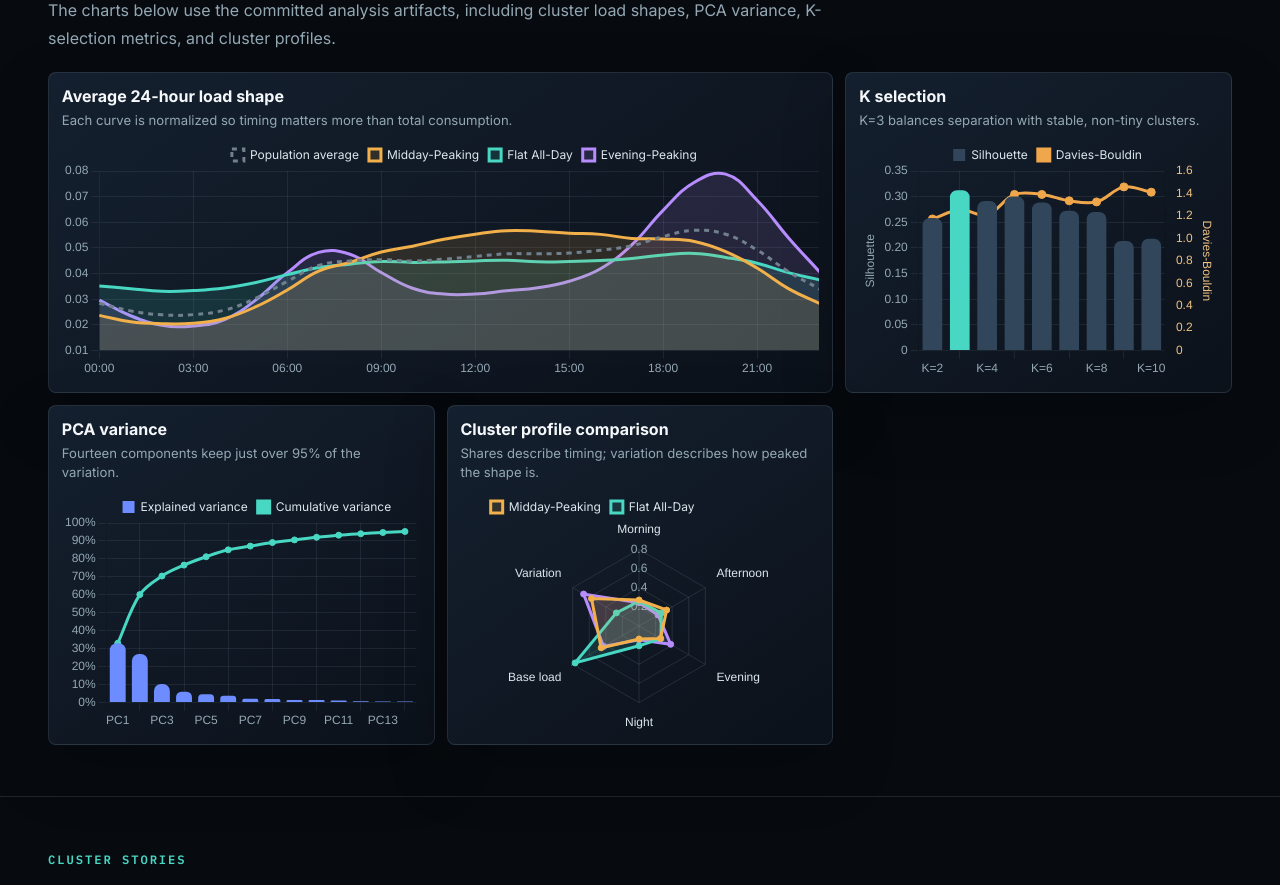
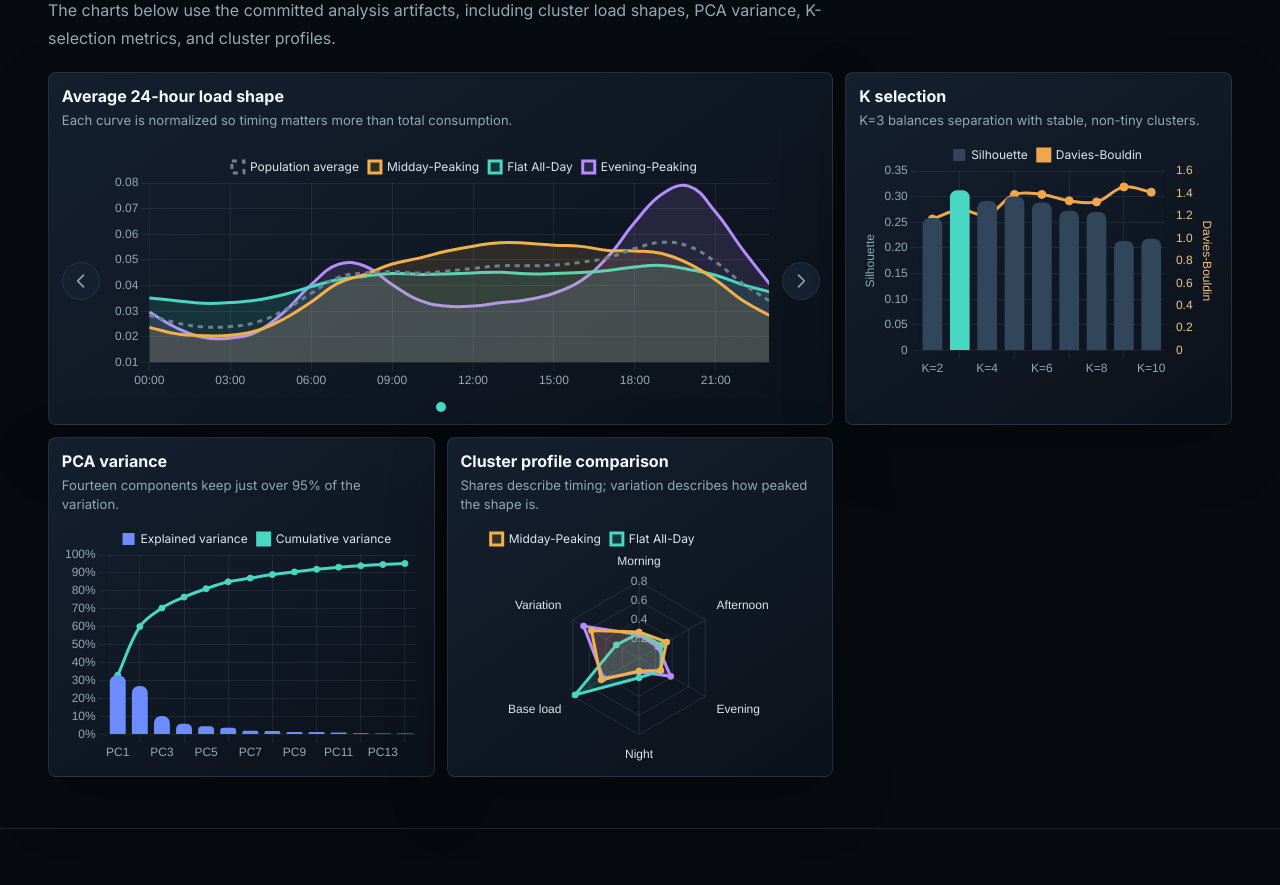
Before and after one commit to shaxntanu/Energy-Consumption-Pattern-Analysis-using-PCA-and-K-Means, a React (Vite) app in the folder web/: page / in a window 1280 px wide. Shown: the part 1820-2705 px from the top of the page. Built offline with nearby package versions, Linux system fonts and the light colour scheme.

Commit message:
added 24 hr data graph and made the main graph as chart

```diff
--- a/web/src/main.jsx
+++ b/web/src/main.jsx
@@ -98,6 +98,60 @@ function LoadShapeChart() {
   };
 
   return <Line data={data} options={chartDefaults()} />;
+}
+
+// Slides shown in the "Average 24-hour load shape" carousel.
+// Add more slides here and the arrows/dots update automatically.
+const loadShapeSlides = [LoadShapeChart];
+
+function LoadShapeCarousel() {
+  const [slide, setSlide] = React.useState(0);
+  const count = loadShapeSlides.length;
+  const goTo = (index) => setSlide((index + count) % count);
+
+  const Slide = loadShapeSlides[slide];
+
+  return (
+    <div className="carousel" role="group" aria-roledescription="carousel" aria-label="Average 24-hour load shape visualizations">
+      <button
+        className="carousel-arrow prev"
+        type="button"
+        aria-label="Previous visualization"
+        onClick={() => goTo(slide - 1)}
+      >
+        <svg viewBox="0 0 24 24" aria-hidden="true">
+          <path d="M15 5l-7 7 7 7" />
+        </svg>
+      </button>
+      <div className="carousel-stage">
+        <div className="chart-container">
+          <Slide />
+        </div>
+        <div className="carousel-dots">
+          {loadShapeSlides.map((_, index) => (
+            <button
+              key={index}
+              className={`carousel-dot${index === slide ? " active" : ""}`}
+              type="button"
+              aria-label={`Go to slide ${index + 1}`}
+              aria-current={index === slide ? "true" : undefined}
+              onClick={() => goTo(index)}
+            />
+          ))}
+        </div>
+      </div>
+      <button
+        className="carousel-arrow next"
+        type="button"
+        aria-label="Next visualization"
+        onClick={() => goTo(slide + 1)}
+      >
+        <svg viewBox="0 0 24 24" aria-hidden="true">
+          <path d="M9 5l7 7-7 7" />
+        </svg>
+      </button>
+    </div>
+  );
 }
 
 function KMetricsChart() {
@@ -283,9 +337,7 @@ function App() {
                 <h3>Average 24-hour load shape</h3>
                 <p>Each curve is normalized so timing matters more than total consumption.</p>
               </div>
-              <div className="chart-container">
-                <LoadShapeChart />
-              </div>
+              <LoadShapeCarousel />
             </article>
             <article className="chart-panel">
               <div className="panel-heading">
--- a/web/src/styles.css
+++ b/web/src/styles.css
@@ -553,6 +553,110 @@ p {
   }
 }
 
+/* Carousel arrows + dots for the load-shape card ----------------------- */
+.carousel {
+  display: flex;
+  align-items: center;
+  gap: 0.75rem;
+  margin-top: 0.75rem;
+}
+
+.carousel-stage {
+  flex: 1 1 auto;
+  min-width: 0;
+  display: flex;
+  flex-direction: column;
+}
+
+.carousel-arrow {
+  flex: 0 0 auto;
+  display: inline-flex;
+  align-items: center;
+  justify-content: center;
+  width: 38px;
+  height: 38px;
+  padding: 0;
+  border: 1px solid var(--line);
+  border-radius: 50%;
+  background: var(--panel-strong);
+  color: var(--muted);
+  cursor: pointer;
+  transition: color 0.2s ease, border-color 0.2s ease, background-color 0.2s ease;
+}
+
+.carousel-arrow svg {
+  width: 20px;
+  height: 20px;
+  fill: none;
+  stroke: currentColor;
+  stroke-width: 2;
+  stroke-linecap: round;
+  stroke-linejoin: round;
+}
+
+.carousel-arrow:hover {
+  color: var(--cyan);
+  border-color: var(--cyan);
+  background-color: rgba(72, 215, 194, 0.08);
+}
+
+.carousel-arrow:focus-visible {
+  outline: 2px solid var(--cyan);
+  outline-offset: 2px;
+}
+
+.carousel-dots {
+  display: flex;
+  justify-content: center;
+  align-items: center;
+  gap: 0.5rem;
+  margin-top: 0.75rem;
+}
+
+.carousel-dot {
+  width: 8px;
+  height: 8px;
+  padding: 0;
+  border: none;
+  border-radius: 50%;
+  background: var(--line);
+  cursor: pointer;
+  transition: background-color 0.25s ease, transform 0.25s ease;
+}
+
+.carousel-dot.active {
+  background: var(--cyan);
+  transform: scale(1.25);
+}
+
+.carousel-dot:focus-visible {
+  outline: 2px solid var(--cyan);
+  outline-offset: 2px;
+}
+
+@media (prefers-reduced-motion: reduce) {
+  .carousel-arrow,
+  .carousel-dot {
+    transition: none;
+  }
+}
+
+@media (max-width: 560px) {
+  .carousel {
+    gap: 0.4rem;
+  }
+
+  .carousel-arrow {
+    width: 32px;
+    height: 32px;
+  }
+
+  .carousel-arrow svg {
+    width: 17px;
+    height: 17px;
+  }
+}
+
 @media (max-width: 920px) {
   .hero,
   .chart-grid {
```
